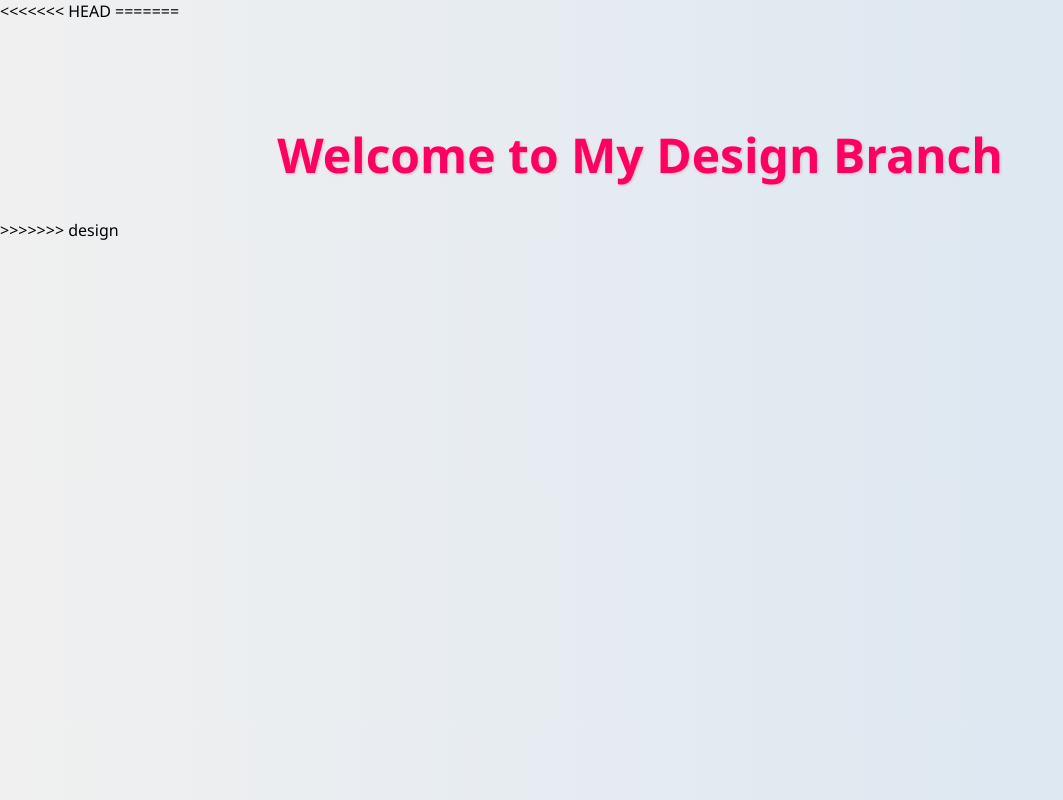
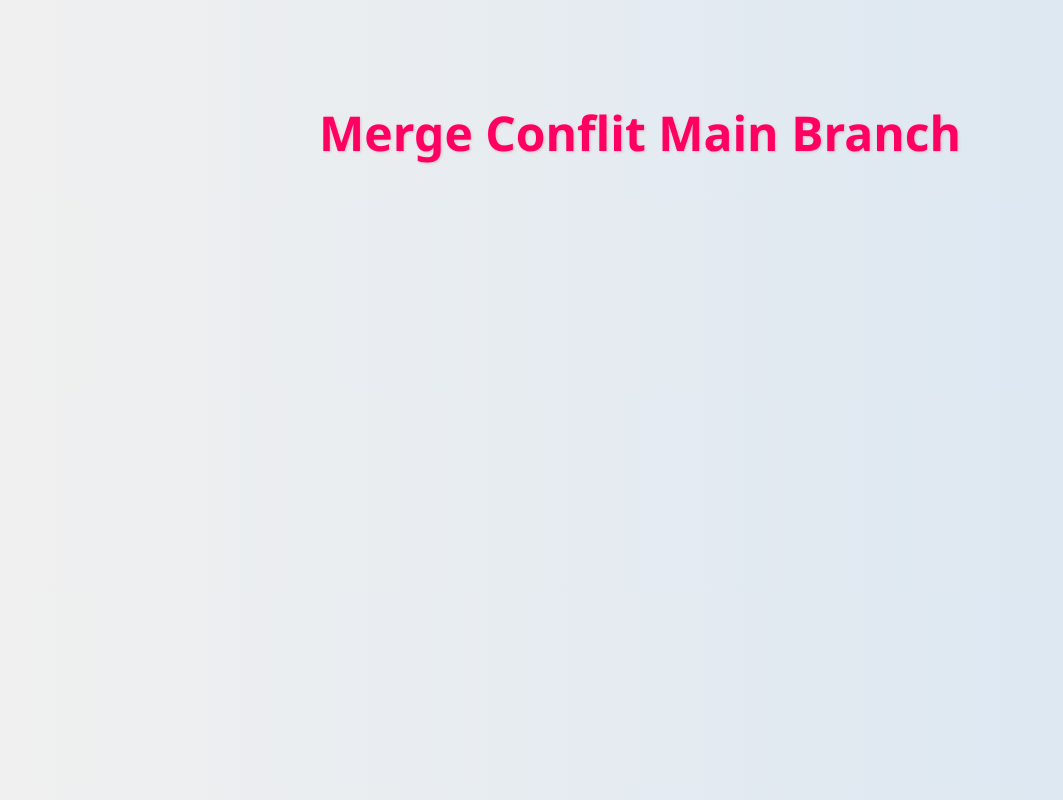
Before and after one commit to Mufinance/github, a plain HTML site: page index.html in a window 1280 px wide. Shown: the whole page, without its empty margins (0-1063 px from the left). Drawn offline with Linux system fonts and the light colour scheme.

Commit message:
Added Conflit Message

```diff
--- a/index.html
+++ b/index.html
@@ -7,9 +7,6 @@
     <link rel="stylesheet" href="style.css"> <!-- हे लक्षात ठेव -->
 </head>
 <body>
-<<<<<<< HEAD
-=======
-    <h1>Welcome to My Design Branch</h1>
->>>>>>> design
+    <h1>Merge Conflit Main Branch </h1>
 </body>
 </html>
```
